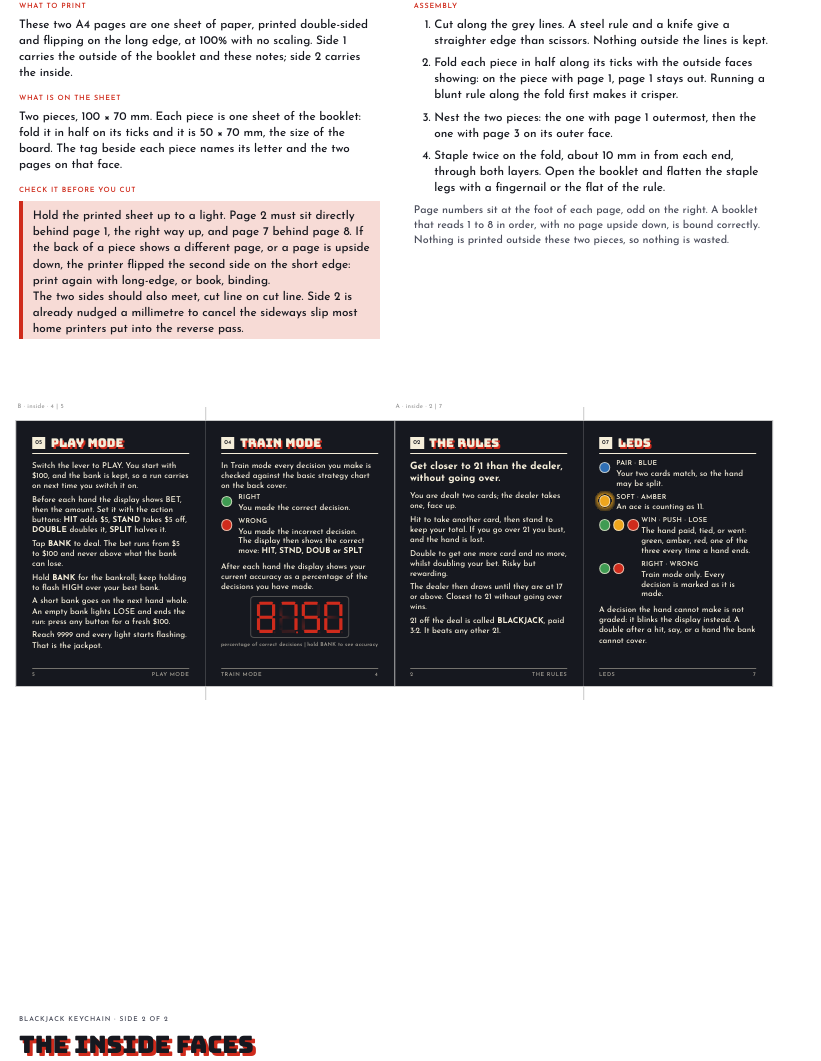
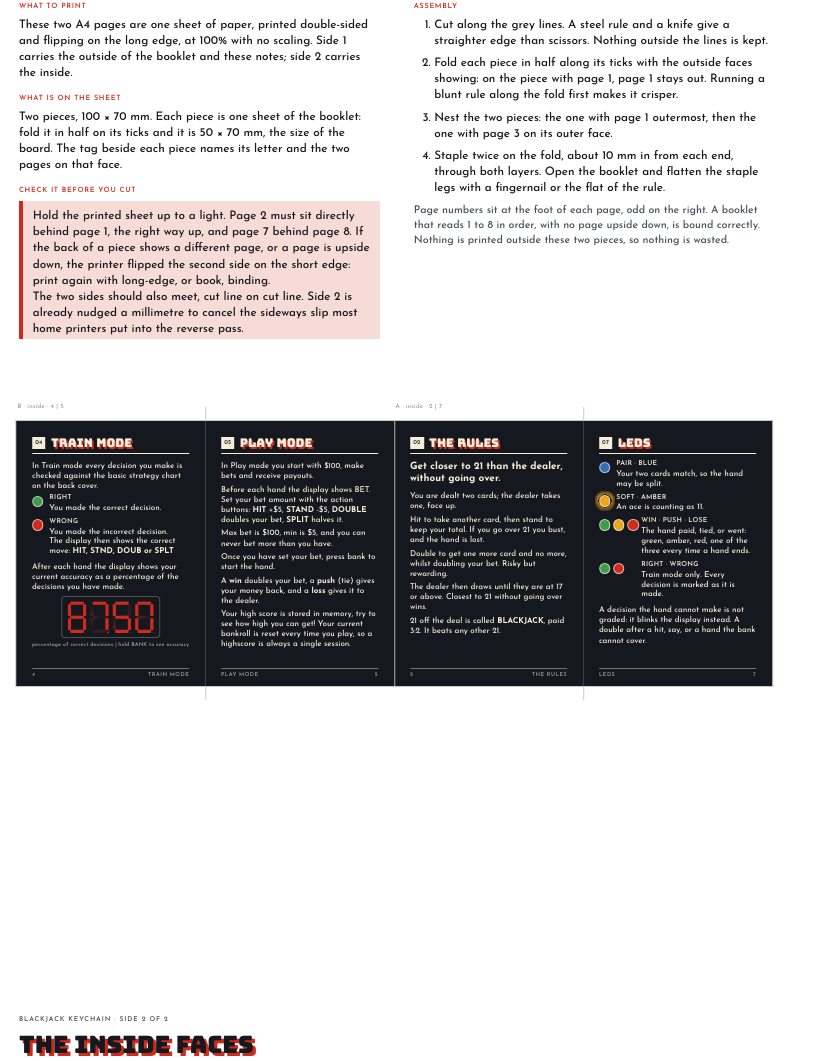
Before and after one commit to Patokyo/blackjack-keychain, a plain HTML site: page docs/instruction-booklet.html in a window 1280 px wide. Shown: the part 778-1839 px from the top of the page, without its empty margins (0-821 px from the left). Drawn offline with Linux system fonts and the light colour scheme.

Commit message:
Swap the chart's hit and stand colours and fix pages 4 and 5
Hit cells printed in the stand red and stand cells in the hit green, the
reverse of the usual reading. Page 4 also sat in the right-hand slot of
its spread with page 5 on the left, so the inside of piece B read
backwards once folded.

```diff
--- a/docs/instruction-booklet.html
+++ b/docs/instruction-booklet.html
@@ -414,9 +414,9 @@
     border: 0.12mm solid var(--rule-soft);
     font-style: normal;
   }
-  .c-h  { background: #f2a495; }
+  .c-h  { background: #a9d5a7; }
   .c-d  { background: #f7dd93; }
-  .c-s  { background: #a9d5a7; }
+  .c-s  { background: #f2a495; }
   .c-sp { background: #a9c6ea; }
 
   table.chart {
@@ -434,9 +434,9 @@
     /* the cell letters print dark, whatever stock the page is on */
     color: var(--ink);
   }
-  table.chart td { background: #f2a495; }
+  table.chart td { background: #a9d5a7; }
   table.chart td.d  { background: #f7dd93; }
-  table.chart td.s  { background: #a9d5a7; }
+  table.chart td.s  { background: #f2a495; }
   table.chart td.sp { background: #a9c6ea; }
   /* headers and hand labels print dark on stock, so the grid reads as a card */
   table.chart thead th {
@@ -1233,7 +1233,7 @@
     <div class="tag">B · inside · 4 | 5</div>
 
     <!-- page 4: train mode -->
-    <div class="page right">
+    <div class="page left">
       <div class="hd"><span class="n">04</span><h2>TRAIN MODE</h2></div>
 
       <p>In Train mode every decision you make is checked against the basic strategy chart on the back cover.</p>
@@ -1278,32 +1278,23 @@
     </div>
 
     <!-- page 5: play mode -->
-    <div class="page left">
+    <div class="page right">
       <div class="hd"><span class="n">05</span><h2>PLAY MODE</h2></div>
 
-      <p class="tight">Switch the lever to PLAY. You start with
-      <span class="mono">$100</span>, and the bank is kept, so a run carries
-      on next time you switch it on.</p>
+      <p class="tight">In Play mode you start with
+      <span class="mono">$100</span>, make bets and receive payouts.</p>
 
-      <p class="tight">Before each hand the display shows BET, then the
-      amount. Set it with the action buttons: <b>HIT</b> adds
-      <span class="mono">$5</span>, <b>STAND</b> takes
-      <span class="mono">$5</span> off, <b>DOUBLE</b> doubles it,
+      <p class="tight">Before each hand the display shows BET. Set your bet amount with the action buttons: <b>HIT</b> +$5, <b>STAND</b>
+      -$5, <b>DOUBLE</b> doubles your bet,
       <b>SPLIT</b> halves it.</p>
 
-      <p class="tight">Tap <b>BANK</b> to deal. The bet runs from
-      <span class="mono">$5</span> to <span class="mono">$100</span> and
-      never above what the bank can lose.</p>
+      <p class="tight">Max bet is $100, min is $5, and you can never bet more than you have. </p>
 
-      <p class="tight">Hold <b>BANK</b> for the bankroll; keep holding to
-      flash HIGH over your best bank.</p>
+      <p class="tight">Once you have set your bet, press bank to start the hand.</p>
 
-      <p class="tight">A short bank goes on the next hand whole. An empty
-      bank lights LOSE and ends the run: press any button for a fresh
-      <span class="mono">$100</span>.</p>
+      <p class="tight">A <b>win</b> doubles your bet, a <b>push</b> (tie) gives your money back, and a <b>loss</b> gives it to the dealer.</p>
 
-      <p>Reach <span class="mono">9999</span> and every light starts
-      flashing. That is the jackpot.</p>
+      <p class="tight">Your high score is stored in memory, try to see how high you can get! Your current bankroll is reset every time you play, so a highscore is always a single session.</p>
 
       <div class="pgfoot"><span>PLAY MODE</span><span>5</span></div>
     </div>
```
Also changed, not shown: 1 other file.
